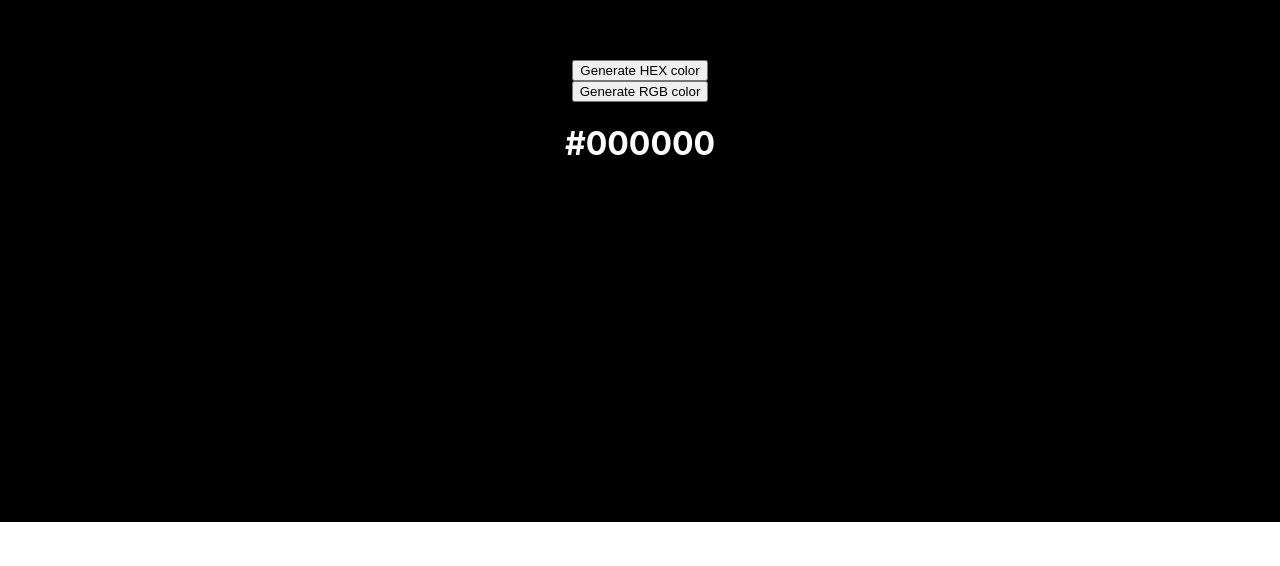
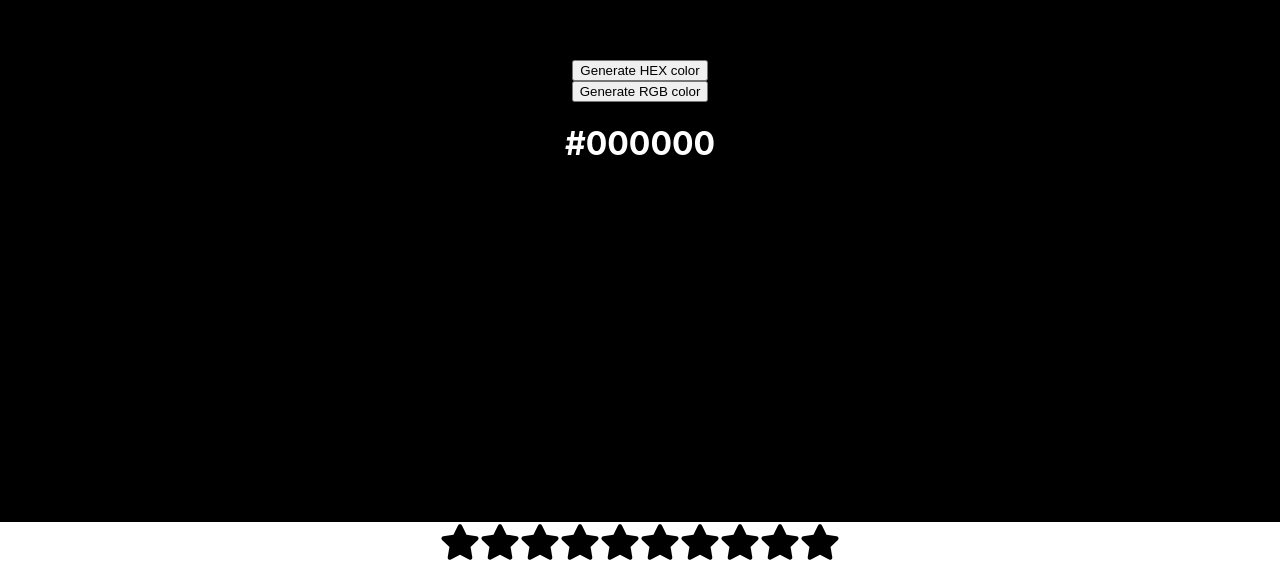
Before and after one commit to silveira42/react-20-projects, a React (Create React App) app: page / in a window 1280 px wide. Shown: the part 1078-1644 px from the top of the page. Before the commit the page ends 1600 px from the top, so only its background shows below. Built offline with nearby package versions, Linux system fonts and the light colour scheme.

Commit message:
Created star rating

```diff
--- a/package.json
+++ b/package.json
@@ -8,6 +8,7 @@
 		"@testing-library/user-event": "^13.5.0",
 		"react": "^18.2.0",
 		"react-dom": "^18.2.0",
+		"react-icons": "^5.1.0",
 		"react-scripts": "5.0.1",
 		"web-vitals": "^2.1.4"
 	},
--- a/src/App.js
+++ b/src/App.js
@@ -1,12 +1,14 @@
 import './App.css';
 import Accordion from './components/accordion';
 import RandomColor from './components/randomColor';
+import StarRating from './components/starRating';
 
 function App() {
   return (
     <div className="App">
       <Accordion/>
       <RandomColor/>
+			<StarRating/>
     </div>
   );
 }
--- /dev/null
+++ b/src/components/starRating/index.jsx
@@ -0,0 +1,41 @@
+import React from "react"
+import { FaStar } from 'react-icons/fa'
+import './styles.css'
+
+export default function StarRating({starAmount = 10}){
+	const [ hover, setHover ] = React.useState(0)
+	const [ rating, setRating ] = React.useState(0)
+
+	function handleClick(index) {
+		setRating(index);
+	}
+
+	function handleMouseMove(index) {
+		setHover(index);
+	}
+
+	function handleMouseLeave() {
+		setHover(rating);
+	}
+
+	return (
+		<div>
+			{
+				[...Array(starAmount)].map((_, index) => {
+					index += 1
+
+					return (
+						<FaStar
+							key={index}
+							className={index <= (hover || rating) ? "active" : "inactive" }
+							onClick={() => handleClick(index)}
+							onMouseMove={() => handleMouseMove(index)}
+							onMouseLeave={() => handleMouseLeave()}
+							size={40}
+						/>
+					)
+				})
+			}
+		</div>
+	)
+}
--- /dev/null
+++ b/src/components/starRating/styles.css
@@ -0,0 +1,7 @@
+.active{
+	color: #fff666
+}
+
+.inactive {
+	color: #000
+}
```
Also changed, not shown: 1 other file (tests, documents, lock files or other folders).
